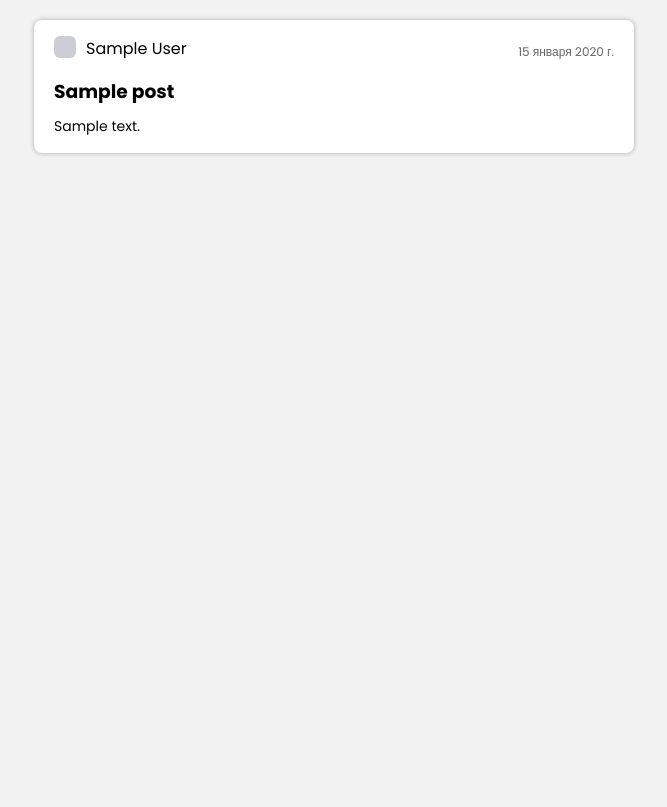
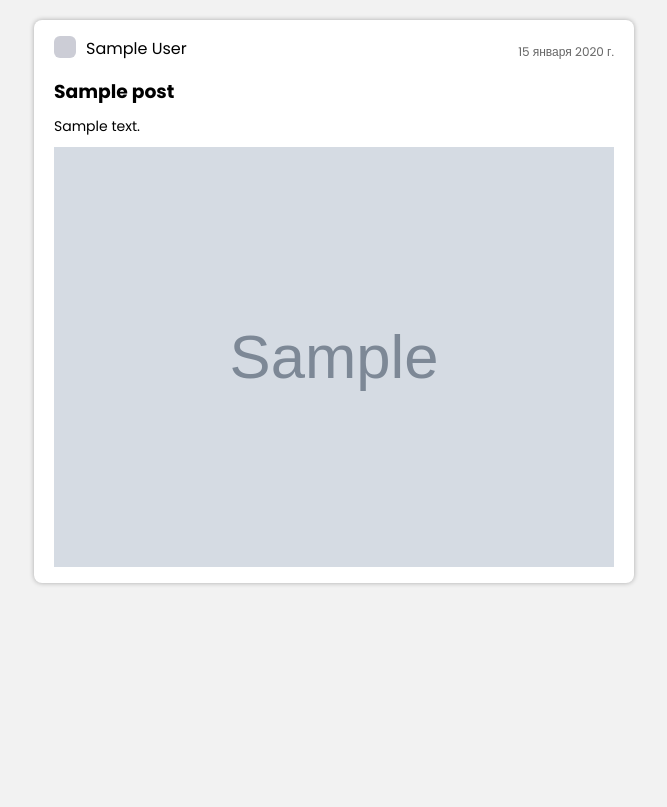
Before and after one commit to ikramarenko1/django-blog, a Django app: page / in a window 1280 px wide. Shown: the top 807 px of the page, without its empty margins (306-973 px from the left). Run offline with Django 4.2, Linux system fonts and the light colour scheme; tables that the repository leaves empty hold one stand-in row (values such as "Sample post"); grey boxes marked "Sample" are stand-in pictures.

Commit message:
add image to models to posts

```diff
--- a/myblog/blog/models.py
+++ b/myblog/blog/models.py
@@ -6,6 +6,7 @@ class Post(models.Model):
     description = models.TextField('Содержимое записи')
     author = models.CharField('Автор', max_length=50)
     date = models.DateField('Дата публикации')
+    img = models.ImageField('Изображение публикации', upload_to='image/%Y-%m/', null=True, blank=True)
 
     def __str__(self) -> str:
         return f'{self.title}, {self.author}'
--- a/myblog/myblog/urls.py
+++ b/myblog/myblog/urls.py
@@ -16,9 +16,14 @@ Including another URLconf
 """
 from django.contrib import admin
 from django.urls import path, include
+from django.conf import settings
+from django.conf.urls.static import static
 
 urlpatterns = [
     path('admin/', admin.site.urls),
 
 	path('', include('blog.urls')),
 ]
+
+if settings.DEBUG:
+	urlpatterns += static(settings.MEDIA_URL, document_root=settings.MEDIA_ROOT)
--- a/myblog/requirements.txt
+++ b/myblog/requirements.txt
@@ -1,3 +1,5 @@
 asgiref==3.7.2
 Django==4.2.6
+Pillow==10.0.1
+psycopg2==2.9.9
 sqlparse==0.4.4
--- a/myblog/static/css/style.css
+++ b/myblog/static/css/style.css
@@ -122,6 +122,10 @@ body {
 .posts .post__description p {
   font-size: 14px;
 }
+.posts .post__image img {
+  width: 100%;
+  height: auto;
+}
 
 /*
 	===== MAIN =====
--- a/myblog/static/scss/structure/_posts.scss
+++ b/myblog/static/scss/structure/_posts.scss
@@ -72,5 +72,14 @@
 				font-size: 14px;
 			}
 		}
+
+		// .post__image
+
+		&__image {
+			img {
+				width: 100%;
+				height: auto;
+			}
+		}
 	}
 }
--- a/myblog/templates/blog/blog.html
+++ b/myblog/templates/blog/blog.html
@@ -32,6 +32,13 @@
 					<div class="post__description">
 						<p>{{ post.description }}</p>
 					</div>
+
+					{% if post.img %}
+					<div class="post__image">
+						<img src="{{ post.img.url }}" alt="Post Image">
+					</div>
+					{% endif %}
+
 				</div>
 			</div>
 
```
Also changed, not shown: myblog/myblog/settings.py (+6 -1 lines), myblog/blog/migrations/0002_post_img.py (added), myblog/blog/migrations/0003_alter_post_img.py (added).
